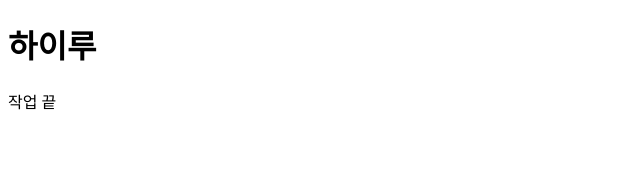
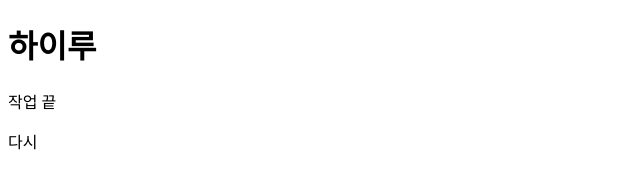
Before and after one commit to hanhyochan/test, a plain HTML site: page index.html in a window 1280 px wide. Shown: the full height of the page, 0-640 px from the left. Drawn offline with Linux system fonts and the light colour scheme.

Commit message:
수정내용커밋

```diff
--- a/index.html
+++ b/index.html
@@ -8,5 +8,6 @@
 <body>
     <h1>하이루</h1>
     <p>작업 끝</p>
+    <p>다시</p>
 </body>
 </html>
```
